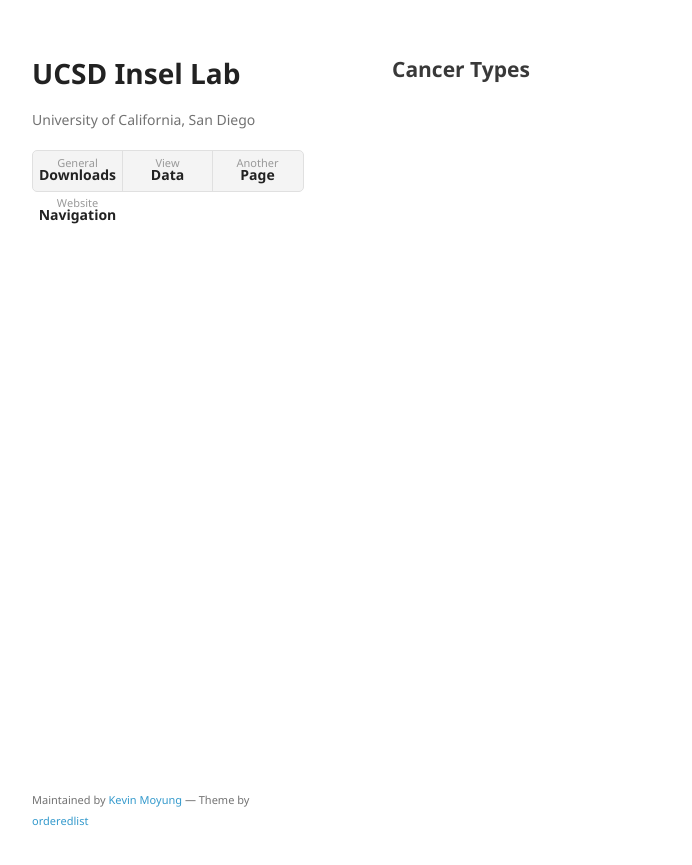
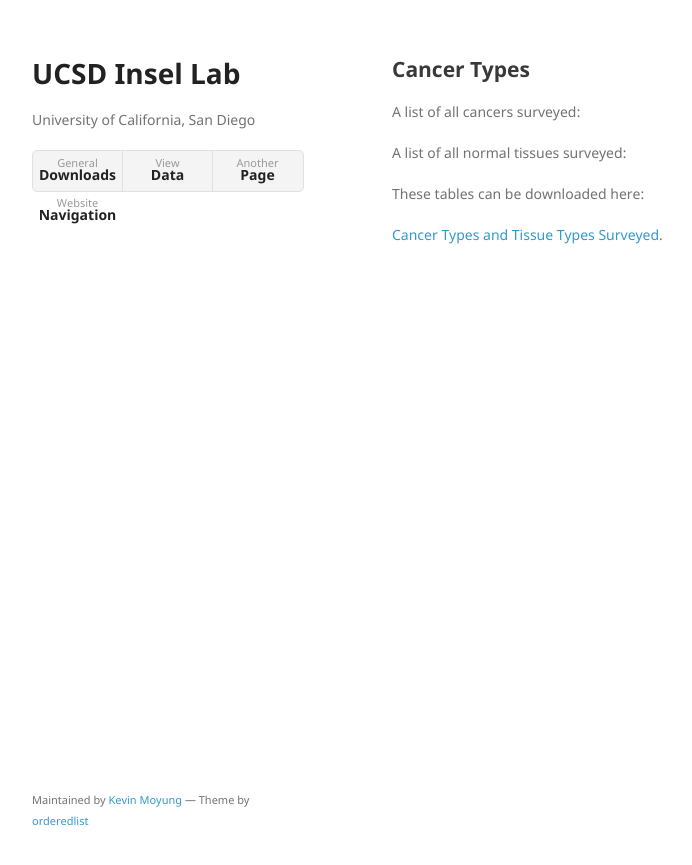
Before and after one commit to insellab/insellab.github.io, a Jekyll site: the page built from cancertypes.md, in a window 1280 px wide. Shown: the top 865 px of the page, without its empty margins (178-870 px from the left). Built offline with Jekyll 4.4.1, drawn with Linux system fonts in a browser that asks for light colours; our own code applies the rules of GitHub Pages for plain Markdown files.

Commit message:
Update cancertypes.md

```diff
--- a/cancertypes.md
+++ b/cancertypes.md
@@ -3,3 +3,13 @@ layout: default
 ---
 
 ## Cancer Types
+
+A list of all cancers surveyed:
+
+
+A list of all normal tissues surveyed:
+
+
+These tables can be downloaded here:
+
+[Cancer Types and Tissue Types Surveyed](https://drive.google.com/a/ucsd.edu/file/d/0B2LcGihi6iUWNEFhendLNmVHemM/view?usp=sharing).
```
